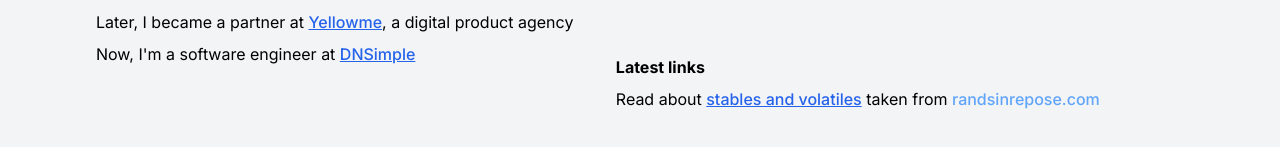
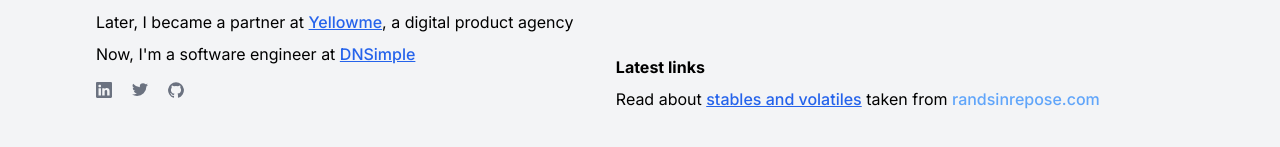
Before and after one commit to juankuquintana/tldr.mx, a Next.js app: page / in a window 1280 px wide. Shown: the part 413-560 px from the top of the page. Built offline with nearby package versions, Linux system fonts and the light colour scheme.

Commit message:
Add social links

```diff
--- a/app/page.tsx
+++ b/app/page.tsx
@@ -16,6 +16,26 @@ export default function Home() {
           <p>
             Now, I&apos;m a software engineer at <a className="font-medium text-blue-600 underline hover:no-underline" href="https://dnsimple.com/" target="_blank">DNSimple</a>
           </p>
+          <div className="flex pt-4 sm:mt-0">
+            <a href="https://www.linkedin.com/in/juankuquintana/" target="_blank" className="text-gray-500 hover:text-gray-900">
+              <svg xmlns="http://www.w3.org/2000/svg" width="16" height="16" fill="currentColor" viewBox="0 0 16 16">
+                <path d="M0 1.146C0 .513.526 0 1.175 0h13.65C15.474 0 16 .513 16 1.146v13.708c0 .633-.526 1.146-1.175 1.146H1.175C.526 16 0 15.487 0 14.854V1.146zm4.943 12.248V6.169H2.542v7.225h2.401zm-1.2-8.212c.837 0 1.358-.554 1.358-1.248-.015-.709-.52-1.248-1.342-1.248-.822 0-1.359.54-1.359 1.248 0 .694.521 1.248 1.327 1.248h.016zm4.908 8.212V9.359c0-.216.016-.432.08-.586.173-.431.568-.878 1.232-.878.869 0 1.216.662 1.216 1.634v3.865h2.401V9.25c0-2.22-1.184-3.252-2.764-3.252-1.274 0-1.845.7-2.165 1.193v.025h-.016a5.54 5.54 0 0 1 .016-.025V6.169h-2.4c.03.678 0 7.225 0 7.225h2.4z"/>
+              </svg>
+              <span className="sr-only">LinkedIn page</span>
+            </a>
+            <a href="https://twitter.com/juankuquintana" target="_blank" className="text-gray-500 hover:text-gray-900 ms-5">
+              <svg className="w-4 h-4" aria-hidden="true" xmlns="http://www.w3.org/2000/svg" fill="currentColor" viewBox="0 0 20 17">
+                <path fillRule="evenodd" d="M20 1.892a8.178 8.178 0 0 1-2.355.635 4.074 4.074 0 0 0 1.8-2.235 8.344 8.344 0 0 1-2.605.98A4.13 4.13 0 0 0 13.85 0a4.068 4.068 0 0 0-4.1 4.038 4 4 0 0 0 .105.919A11.705 11.705 0 0 1 1.4.734a4.006 4.006 0 0 0 1.268 5.392 4.165 4.165 0 0 1-1.859-.5v.05A4.057 4.057 0 0 0 4.1 9.635a4.19 4.19 0 0 1-1.856.07 4.108 4.108 0 0 0 3.831 2.807A8.36 8.36 0 0 1 0 14.184 11.732 11.732 0 0 0 6.291 16 11.502 11.502 0 0 0 17.964 4.5c0-.177 0-.35-.012-.523A8.143 8.143 0 0 0 20 1.892Z" clipRule="evenodd"/>
+              </svg>
+              <span className="sr-only">Twitter page</span>
+            </a>
+            <a href="https://github.com/juankuquintana" target="_blank" className="text-gray-500 hover:text-gray-900 ms-5">
+              <svg className="w-4 h-4" aria-hidden="true" xmlns="http://www.w3.org/2000/svg" fill="currentColor" viewBox="0 0 20 20">
+                <path fillRule="evenodd" d="M10 .333A9.911 9.911 0 0 0 6.866 19.65c.5.092.678-.215.678-.477 0-.237-.01-1.017-.014-1.845-2.757.6-3.338-1.169-3.338-1.169a2.627 2.627 0 0 0-1.1-1.451c-.9-.615.07-.6.07-.6a2.084 2.084 0 0 1 1.518 1.021 2.11 2.11 0 0 0 2.884.823c.044-.503.268-.973.63-1.325-2.2-.25-4.516-1.1-4.516-4.9A3.832 3.832 0 0 1 4.7 7.068a3.56 3.56 0 0 1 .095-2.623s.832-.266 2.726 1.016a9.409 9.409 0 0 1 4.962 0c1.89-1.282 2.717-1.016 2.717-1.016.366.83.402 1.768.1 2.623a3.827 3.827 0 0 1 1.02 2.659c0 3.807-2.319 4.644-4.525 4.889a2.366 2.366 0 0 1 .673 1.834c0 1.326-.012 2.394-.012 2.72 0 .263.18.572.681.475A9.911 9.911 0 0 0 10 .333Z" clipRule="evenodd"/>
+              </svg>
+              <span className="sr-only">GitHub account</span>
+            </a>
+          </div>
         </div>
         <div className="mt-10 md:mt-0">
           <div className="mb-10 md:mb-20">
```
Lines whose indentation alone changed are shown as unchanged.
